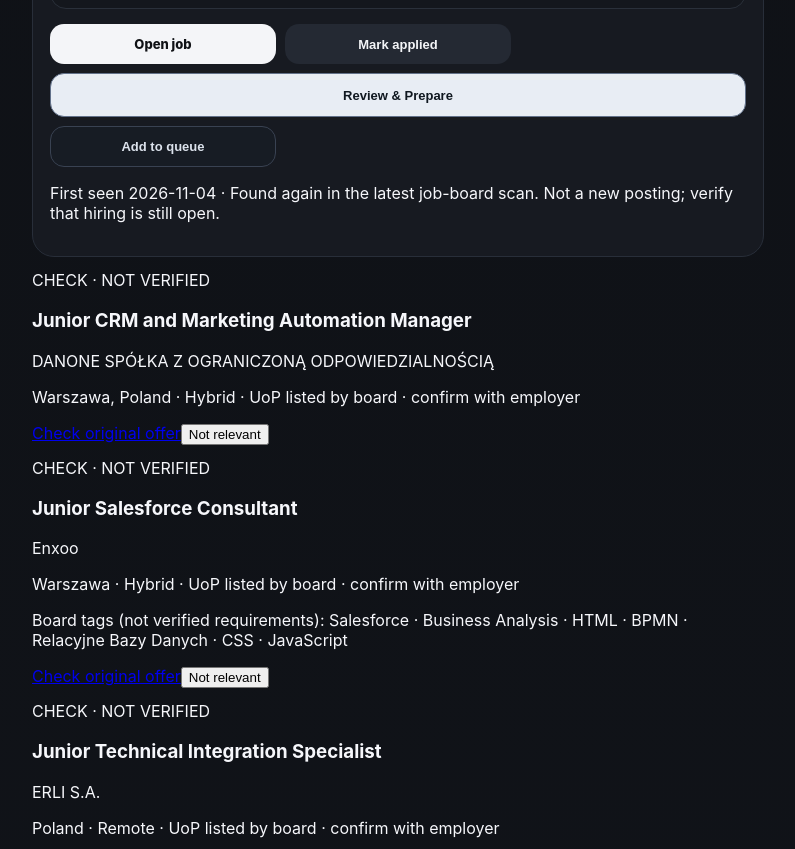
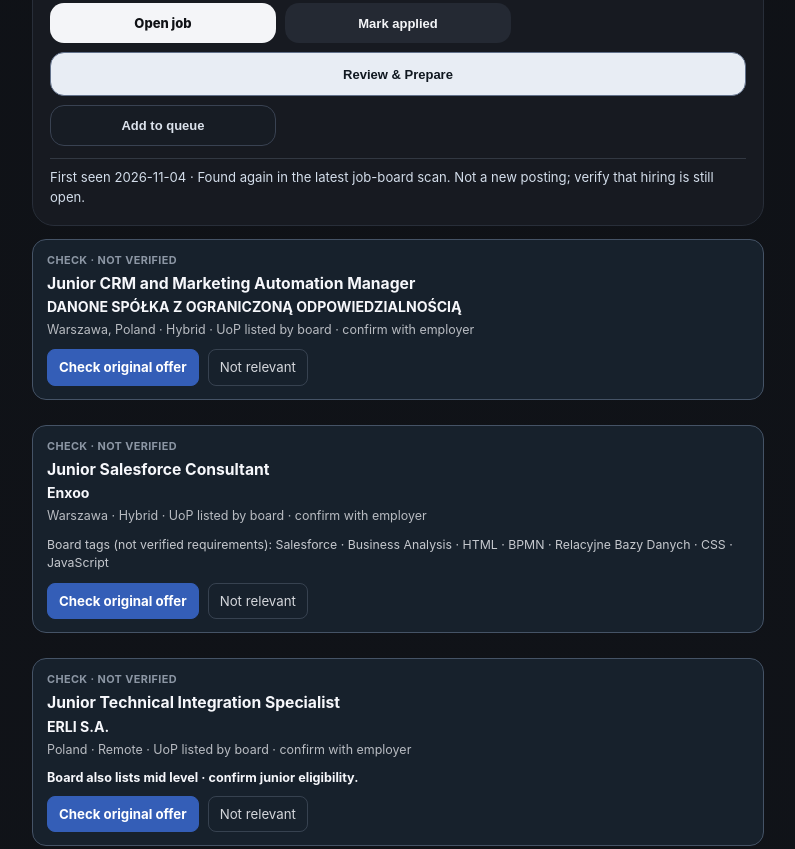
Before and after one commit to tyomkaa/job-radar-app, a plain HTML site: page index.html in a window 1280 px wide. Shown: the part 3242-4091 px from the top of the page, without its empty margins (242-1037 px from the left). Drawn offline with Linux system fonts and the light colour scheme.

Commit message:
refactor(pwa): remove extra Daily shelves and keep one list with clear review statuses

```diff
--- a/styles-v22-daily.css
+++ b/styles-v22-daily.css
@@ -15,3 +15,34 @@
 .daily-selection-audit summary{font-weight:700;cursor:pointer}
 .daily-selection-audit p{margin:9px 0 0}
 .ai-budget-top small+small{border-top:1px solid #394659;padding-top:9px}
+
+/* Daily unified card styles: the SAME scrollable list, no extra shelves. */
+/* Lightweight source leads: no false APPLY/AI verdict. */
+.manual-lead-section { margin: 14px 0 20px; }
+.manual-lead-section[hidden] { display: none !important; }
+.manual-lead-header { margin-bottom: 12px; }
+.manual-lead-header h2 { font-size: 1.06rem; margin: 0 0 6px; font-weight: 750; }
+.manual-lead-header p { margin: 0; font-size: .83rem; line-height: 1.55; opacity: .8; }
+.manual-lead-list { display: grid; gap: 10px; }
+.manual-lead-card { border: 1px solid rgba(148,163,184,.24); background: rgba(148,163,184,.055); border-radius: 14px; padding: 13px 14px; }
+.manual-lead-status { font-size: .68rem; letter-spacing: .045em; opacity: .72; font-weight: 750; margin-bottom: 6px; }
+.manual-lead-title { font-size: .98rem; line-height: 1.35; margin: 0 0 4px; }
+.manual-lead-company { font-size: .88rem; font-weight: 650; margin: 0 0 6px; }
+.manual-lead-facts { font-size: .78rem; line-height: 1.5; opacity: .72; margin: 0 0 10px; }
+.manual-lead-actions { display: flex; gap: 9px; align-items: center; flex-wrap: wrap; }
+.manual-lead-open, .manual-lead-hide { font: inherit; font-size: .83rem; line-height: 1.25; padding: 9px 11px; border-radius: 8px; border: 1px solid rgba(148,163,184,.3); cursor: pointer; }
+.manual-lead-open { text-decoration: none; color: #fff; background: #345eb7; border-color: #345eb7; font-weight: 650; }
+.manual-lead-hide { background: transparent; color: inherit; opacity: .85; }
+@media (max-width: 480px) { .manual-lead-card { padding: 12px; } .manual-lead-actions { width: 100%; } }
+
+.manual-lead-warning { font-size: .79rem; line-height: 1.45; margin: 0 0 8px; font-weight: 650; }
+.manual-lead-skills { font-size: .77rem; line-height: 1.5; margin: 0 0 10px; opacity: .78; }
+
+/* Older source re-observations: not fresh Daily Picks or confirmed APPLY. */
+.still-listed-section { margin: 12px 0 16px; }
+.still-listed-card { background: rgba(148,163,184,.035); }
+
+.daily-reseen-note{border-top:1px solid rgba(148,163,184,.22);padding-top:9px;margin:12px 0 0;font-size:.82rem;line-height:1.5;color:#d3ddea}
+.daily-unverified-card{box-sizing:border-box;width:100%;margin:0 0 12px;border:1px solid #455366;background:#17212c;max-width:100%;min-height:unset}
+.daily-unverified-card .manual-lead-status{color:#b9c4d3;letter-spacing:.035em}
+.daily-unverified-card .manual-lead-open{display:inline-block}
```
